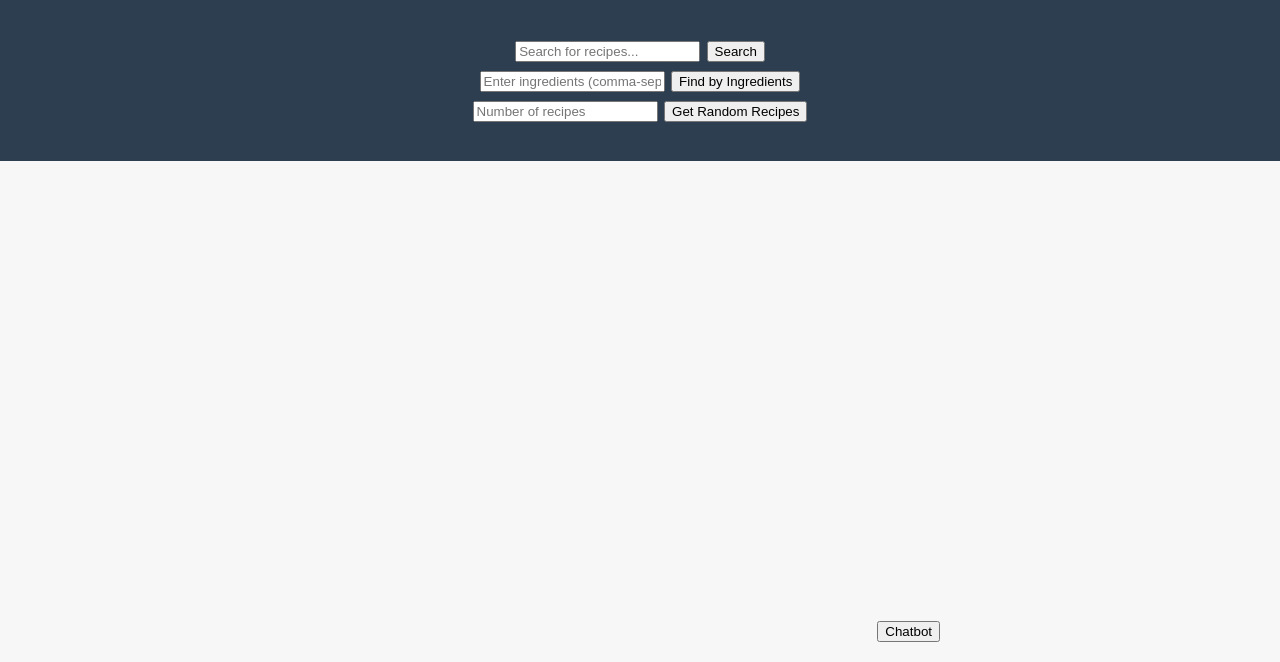
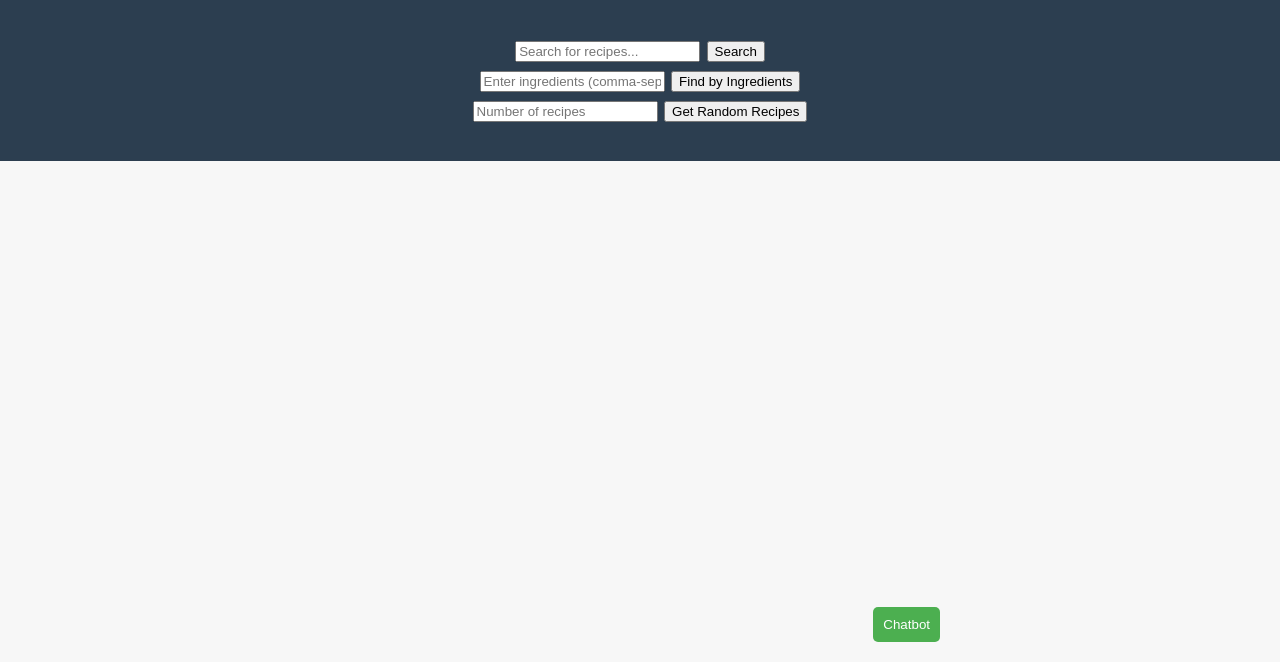
Before and after one commit to jshreve97/GoodEats, a plain HTML site: page index.html in a window 1280 px wide. Shown: the part 138-800 px from the top of the page. Drawn offline with Linux system fonts and the light colour scheme; no server answers.

Commit message:
Update style.css

```diff
--- a/style.css
+++ b/style.css
@@ -292,3 +292,19 @@ canvas {
 .exercise-dropdown {
     margin-bottom: 10px;
 }
+
+#toggleChatbotBtn {
+    position: fixed; /* Position it on the page */
+    bottom: 20px; /* Example positioning */
+    right: 340px; /* Adjust as needed */
+    padding: 10px;
+    background-color: #4CAF50; /* Example color */
+    color: white;
+    border: none;
+    border-radius: 5px;
+    cursor: pointer;
+}
+
+#toggleChatbotBtn:hover {
+    background-color: #45a049; /* Darker shade on hover */
+}
```
